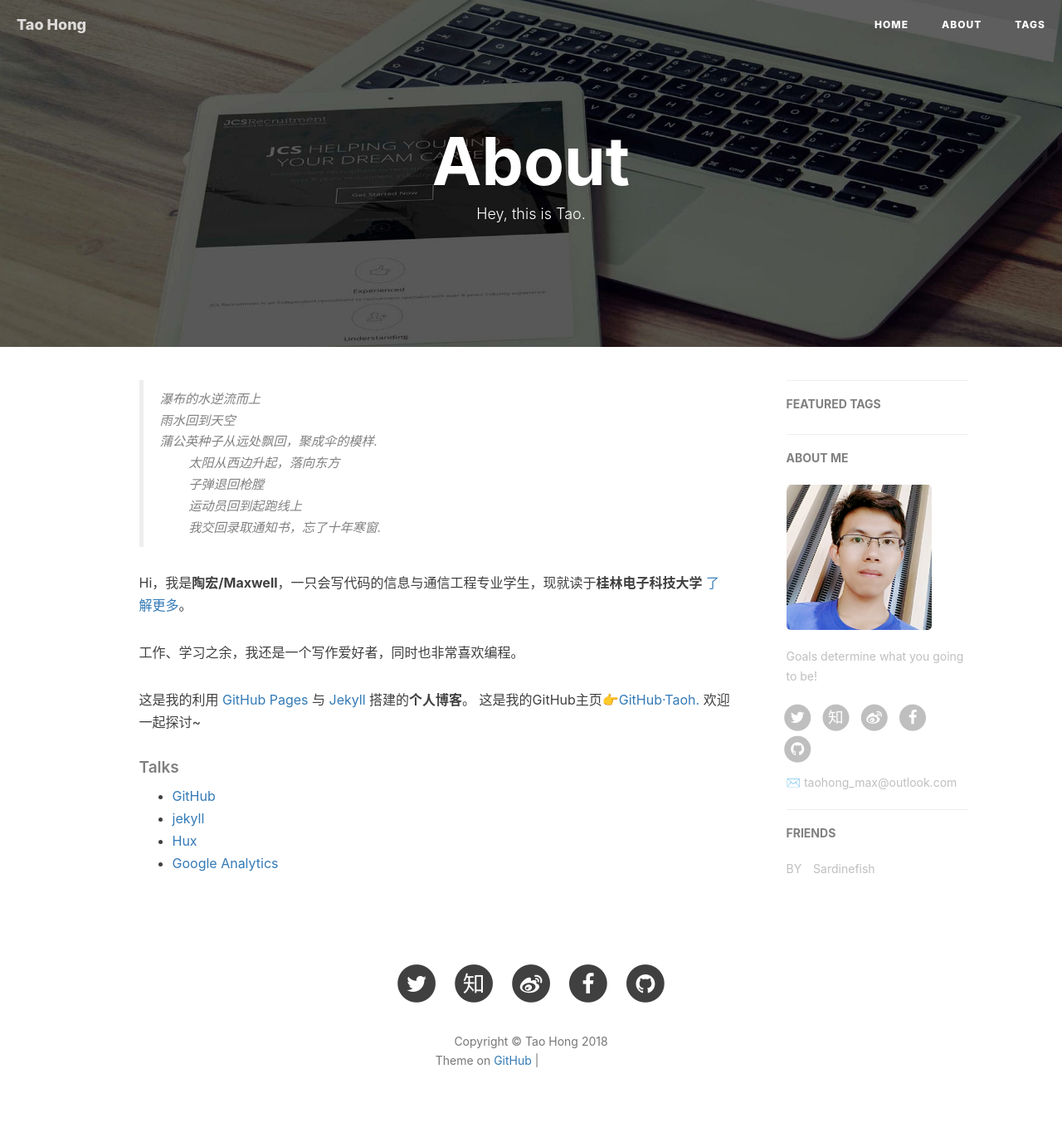
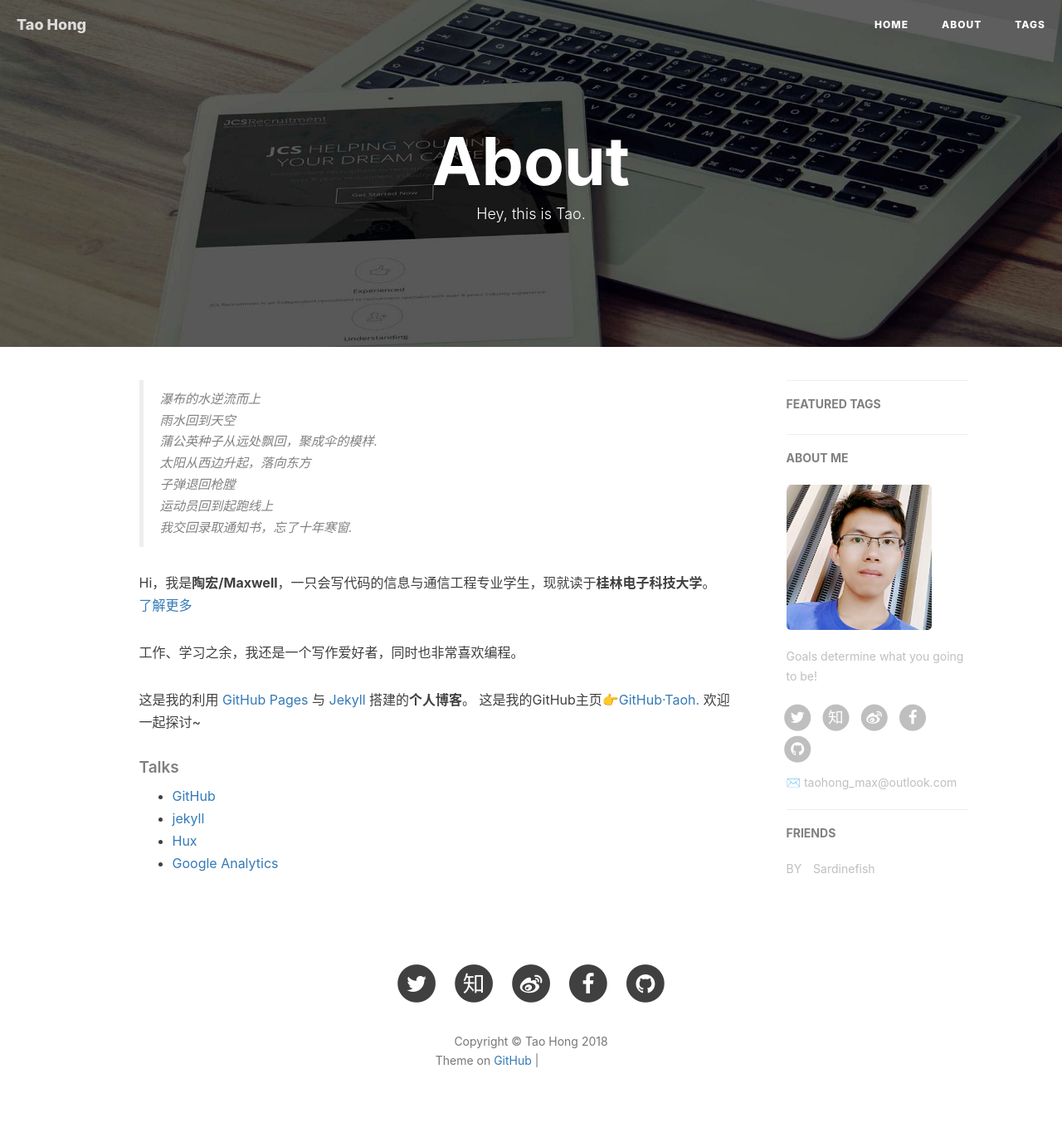
Before and after one commit to TaohongMaxwell/TaohongMaxwell.github.io, a Jekyll site: the page built from about.html, in a window 1280 px wide. Shown: the whole page at 83% size. Built offline with Jekyll 4.4.1, drawn with Linux system fonts in a browser that asks for light colours; nearby versions of some CDN libraries; comment, search, counter and statistics services are not loaded; grey boxes are pictures that could not be loaded.

```diff
--- a/about.html
+++ b/about.html
@@ -16,18 +16,14 @@ header-img: "img/post-bg-rwd.jpg"
 
     <!--copied from markdown -->
     <blockquote>
-      <p>瀑布的水逆流而上<br/>
-         雨水回到天空<br/>
-         蒲公英种子从远处飘回，聚成伞的模样.<br/>
-　　     太阳从西边升起，落向东方<br/>
-　　     子弹退回枪膛<br/>
-　　     运动员回到起跑线上<br/>
-　　     我交回录取通知书，忘了十年寒窗.<br/>
+      <p>瀑布的水逆流而上<br/>雨水回到天空<br/>蒲公英种子从远处飘回，聚成伞的模样.<br/>太阳从西边升起，落向东方<br/>
+          子弹退回枪膛<br/>运动员回到起跑线上<br/>我交回录取通知书，忘了十年寒窗.<br/>
       </p>
     </blockquote>
 
-    <p>Hi，我是<strong>陶宏/Maxwell</strong>，一只会写代码的信息与通信工程专业学生，现就读于<strong>桂林电子科技大学</strong>
-      <a href="http://www.guet.edu.cn/" target="_blank">了解更多</a>。</p>
+    <p>Hi，我是<strong>陶宏/Maxwell</strong>，一只会写代码的信息与通信工程专业学生，现就读于<strong>桂林电子科技大学</strong>。
+      <a href="http://www.guet.edu.cn/" target="_blank">了解更多</a>
+    </p>
 
     <p>工作、学习之余，我还是一个写作爱好者，同时也非常喜欢编程。</p>
 
```
